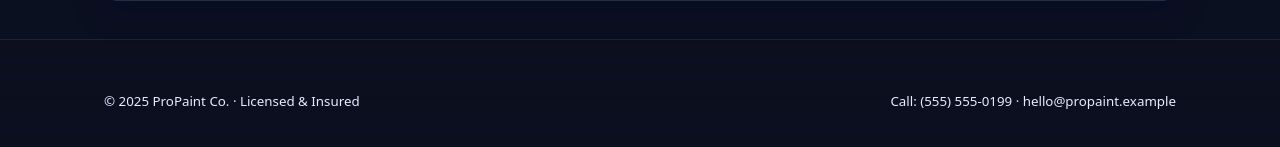
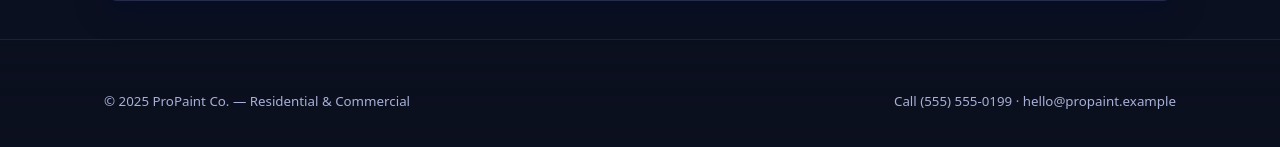
Before and after one commit to morpheus18-glitch/Paintco, a Next.js app in the folder painting-co/: page / in a window 1280 px wide. Shown: the part 907-1054 px from the top of the page. Built offline with nearby package versions, Linux system fonts and the light colour scheme.

Commit message:
Update Footer.tsx

```diff
--- a/painting-co/components/Footer.tsx
+++ b/painting-co/components/Footer.tsx
@@ -1,9 +1,9 @@
 export default function Footer() {
   return (
     <footer>
-      <div className="container" style={{display:'flex', justifyContent:'space-between', alignItems:'center'}}>
-        <small>© {new Date().getFullYear()} ProPaint Co. · Licensed & Insured</small>
-        <small>Call: (555) 555-0199 · hello@propaint.example</small>
+      <div className="container" style={{display:'flex', flexWrap:'wrap', gap:12, justifyContent:'space-between', alignItems:'center'}}>
+        <small style={{color:'var(--muted)'}}>© {new Date().getFullYear()} ProPaint Co. — Residential & Commercial</small>
+        <small style={{color:'var(--muted)'}}>Call (555) 555-0199 · hello@propaint.example</small>
       </div>
     </footer>
   );
```
